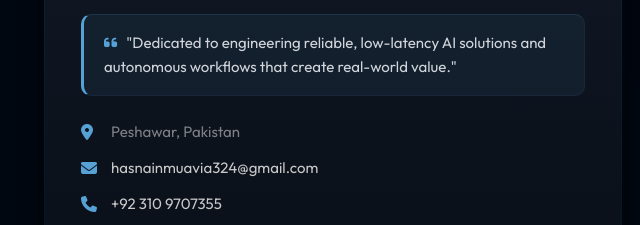
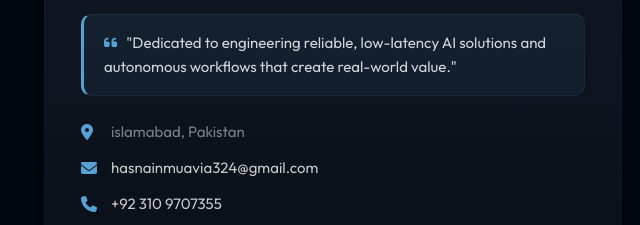
Before and after one commit to hasnainmuavia123/portfolio_website, a plain HTML site: page index.html in a window 1280 px wide. Shown: the part 1420-1645 px from the top of the page, 0-640 px from the left. Drawn offline with Linux system fonts and the light colour scheme.

Commit message:
Update index.html

```diff
--- a/index.html
+++ b/index.html
@@ -188,7 +188,7 @@
             <div class="contact-quick-list">
               <div class="quick-item">
                 <i class="fa-solid fa-location-dot"></i>
-                <span>Peshawar, Pakistan</span>
+                <span>islamabad, Pakistan</span>
               </div>
               <div class="quick-item">
                 <i class="fa-solid fa-envelope"></i>
```
